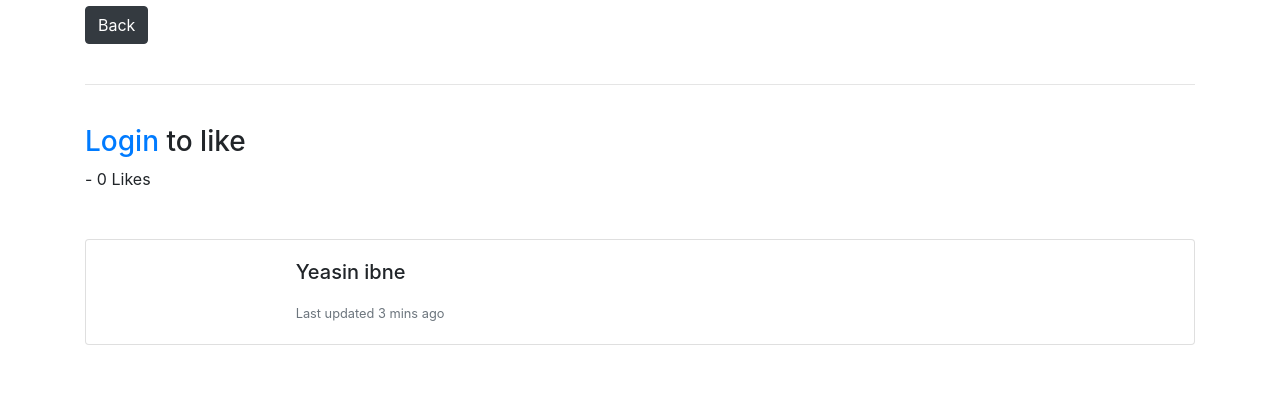
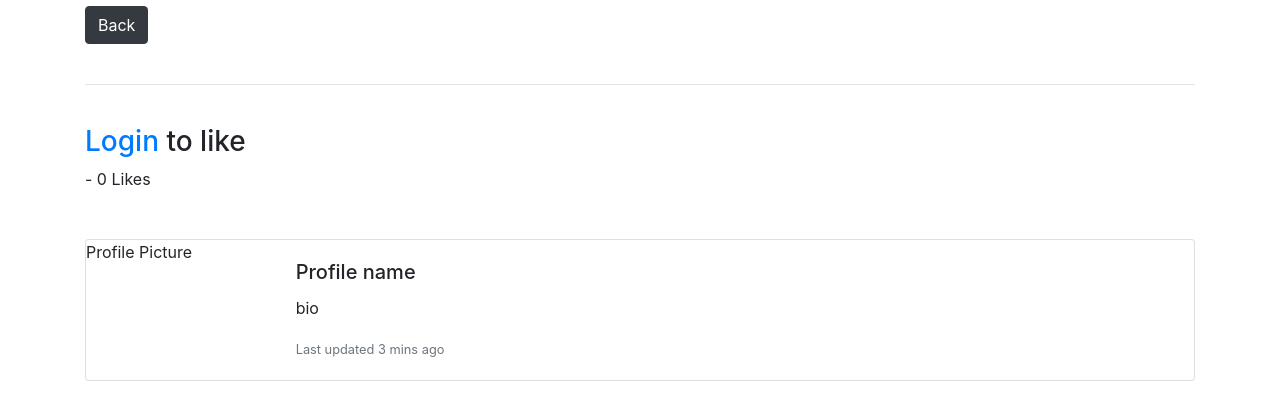
Before and after one commit to Yeasin0011/ISO_CSE370, a Django app: page /post/1 in a window 1280 px wide. Shown: the part 307-727 px from the top of the page. Run offline with Django 4.2, Linux system fonts and the light colour scheme; data comes from the database, SQL or seed files in the repository.

Commit message:
Post Page added

```diff
--- a/ISO/ISO_Blog/templates/post.details.html
+++ b/ISO/ISO_Blog/templates/post.details.html
@@ -55,16 +55,15 @@ method= "POST">
 <div class="card mb-3">
   <div class="row g-0">
     <div class="col-md-2">
-      <!-- <img src="{{ post.author.profile.profile_pic.url }}" class="img-fluid rounded-start" alt=".."> -->
+      <p>Profile Picture</p>
     </div>
     <div class="col-md-10">
       <div class="card-body">
         <h5 class="card-title">
-          {{ post.author.first_name }}
-          {{ post.author.last_name }}
+          Profile name <picture></picture>
         </h5>
         <p class="card-text">
-          {{ post.author.profile.bio }}
+          bio
         </p>
         <p class="card-text"><small class="text-muted">Last updated 3 mins ago</small></p>
       </div>
```
